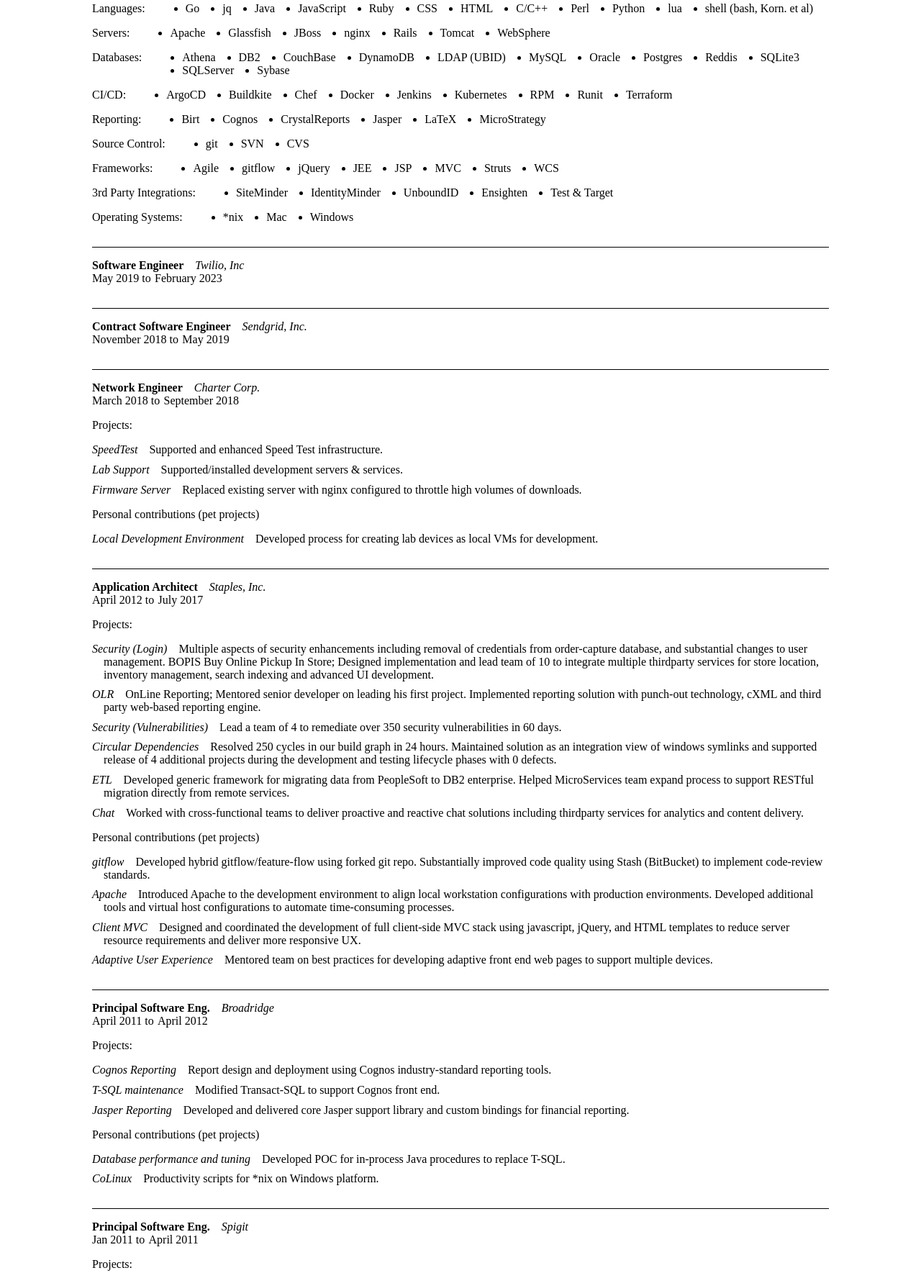
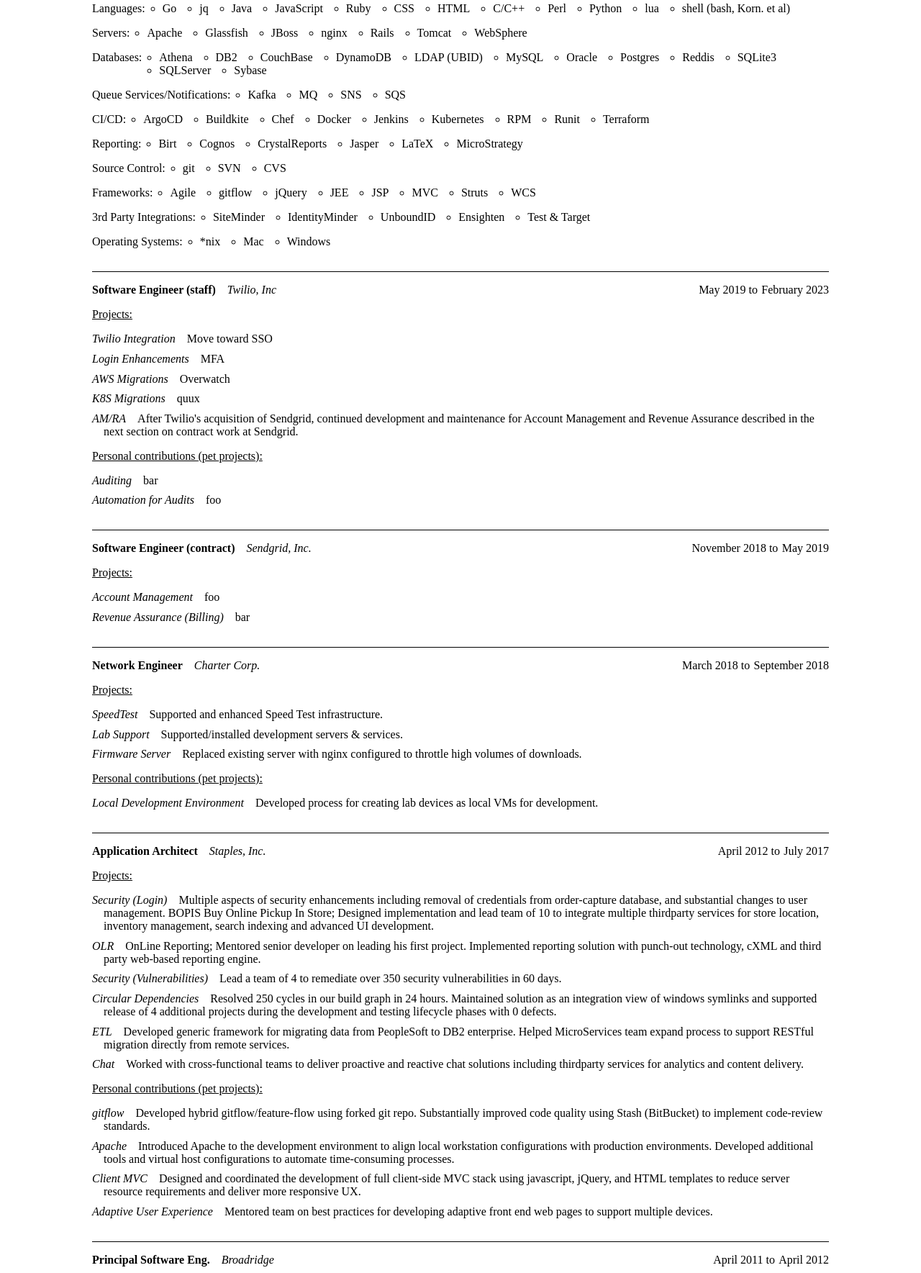
Before and after one commit to jsmit257/cv, a plain HTML site: page index.html in a window 1280 px wide. Shown: the part 299-2068 px from the top of the page at 72% size. Drawn offline with Linux system fonts and the light colour scheme.

Commit message:
cleaner organization, changed name for pages

```diff
--- a/dsmith.html
+++ b/index.html
@@ -26,6 +26,8 @@
       margin-right: auto;
     }
 
+    body>.header>.intro {}
+
     .qualifications {}
 
     .qualifications>div {
@@ -35,6 +37,8 @@
 
     .qualifications>div>ul {
       margin-top: 0;
+      list-style-type: circle;
+      padding-inline-start: .5em;
     }
 
     .qualifications>div>ul>li {
@@ -48,6 +52,7 @@
 
     .history>.section>.header {
       display: inline-block;
+      width: 100%;
     }
 
     .history>.section>.header>.title {
@@ -61,7 +66,9 @@
       float: left;
     }
 
-    .history>.section>.header>.daterange {}
+    .history>.section>.header>.daterange {
+      float: right;
+    }
 
     .history>.section>.header>.daterange>.begin {
       float: left;
@@ -80,12 +87,14 @@
       margin-top: 1em;
     }
 
-    .history>.section>.detail>.projects:before {
-      content: "Projects: "
+    .history>.section>.projects:before {
+      content: "Projects:";
+      text-decoration: underline;
     }
 
-    .history>.section>.detail>.pets:before {
-      content: "Personal contributions (pet projects)"
+    .history>.section>.pets:before {
+      content: "Personal contributions (pet projects):";
+      text-decoration: underline;
     }
 
     .history>.section>.detail>dl>dt {
@@ -112,7 +121,7 @@
       <a href="https://github.com/jsmit257/userservice">github</a><br />
       <a href="https://www.linkedin.com/in/jsmith0257">linkedin</a><br />
     </div>
-    <div class="detail section">
+    <div class="intro section">
       Full-stack developer with over 20 years professional experience. Database design and performance
       analysis with expertise in SQL92 compliant products. Proficient in Object Relational paradigms. Expert in
       Object Oriented and procedural languages, with and without strong typing and/or functional aspects.
@@ -170,6 +179,15 @@
       </ul>
     </div>
     <div>
+      Queue Services/Notifications:
+      <ul>
+        <li>Kafka</li>
+        <li>MQ</li>
+        <li>SNS</li>
+        <li>SQS</li>
+      </ul>
+    </div>
+    <div>
       CI/CD:
       <ul>
         <li>ArgoCD</li>
@@ -216,7 +234,7 @@
       </ul>
     </div>
     <div>
-      3rd Party Integrations:
+      3rd&nbsp;Party&nbsp;Integrations:
       <ul>
         <li>SiteMinder</li>
         <li>IdentityMinder</li>
@@ -235,10 +253,10 @@
     </div>
   </div>
   <div class="history">
-    <div class="section">
+    <div class="section twilio">
       <div class="header">
         <div class="title">
-          Software Engineer
+          Software Engineer (staff)
         </div>
         <div class="company">
           Twilio, Inc
@@ -252,13 +270,36 @@
           </div>
         </div>
       </div>
-      <div class="detail">
+      <div class="detail projects">
+        <dl>
+          <dt>Twilio Integration</dt>
+          <dd>Move toward SSO</dd>
+          <dt>Login Enhancements</dt>
+          <dd>MFA</dd>
+          <dt>AWS Migrations</dt>
+          <dd>Overwatch</dd>
+          <dt>K8S Migrations</dt>
+          <dd>quux</dd>
+          <dt>AM/RA</dt>
+          <dd>
+            After Twilio's acquisition of Sendgrid, continued development and maintenance for Account
+            Management and Revenue Assurance described in the next section on contract work at Sendgrid.
+          </dd>
+        </dl>
+      </div>
+      <div class="detail pets">
+        <dl>
+          <dt>Auditing</dt>
+          <dd>bar</dd>
+          <dt>Automation for Audits</dt>
+          <dd>foo</dd>
+        </dl>
       </div>
     </div>
-    <div class="section">
+    <div class="section sendgrid">
       <div class="header">
         <div class="title">
-          Contract Software Engineer
+          Software Engineer (contract)
         </div>
         <div class="company">
           Sendgrid, Inc.
@@ -272,10 +313,16 @@
           </div>
         </div>
       </div>
-      <div class="detail">
+      <div class="detail projects">
+        <dl>
+          <dt>Account Management</dt>
+          <dd>foo</dd>
+          <dt>Revenue Assurance (Billing)</dt>
+          <dd>bar</dd>
+        </dl>
       </div>
     </div>
-    <div class="section">
+    <div class="section charter">
       <div class="header">
         <div class="title">
           Network Engineer
@@ -291,8 +338,7 @@
           </div>
         </div>
       </div>
-      <div class="detail">
-        <div class="projects"></div>
+      <div class="detail projects">
         <dl>
           <dt>SpeedTest</dt>
           <dd>Supported and enhanced Speed Test infrastructure.</dd>
@@ -301,14 +347,15 @@
           <dt>Firmware Server</dt>
           <dd>Replaced existing server with nginx configured to throttle high volumes of downloads.</dd>
         </dl>
-        <div class="pets"></div>
+      </div>
+      <div class="detail pets">
         <dl>
           <dt>Local Development Environment</dt>
           <dd>Developed process for creating lab devices as local VMs for development.</dd>
         </dl>
       </div>
     </div>
-    <div class="section">
+    <div class="section staples">
       <div class="header">
         <div class="title">
           Application Architect
@@ -325,8 +372,7 @@
           </div>
         </div>
       </div>
-      <div class="detail">
-        <div class="projects"></div>
+      <div class="detail projects">
         <dl>
           <dt>Security (Login)</dt>
           <dd>
@@ -364,7 +410,8 @@
             services for analytics and content delivery.
           </dd>
         </dl>
-        <div class="pets"></div>
+      </div>
+      <div class="detail pets">
         <dl>
           <dt>gitflow</dt>
           <dd>
@@ -390,7 +437,7 @@
         </dl>
       </div>
     </div>
-    <div class="section">
+    <div class="section broadridge">
       <div class="header">
         <div class="title">
           Principal Software Eng.
@@ -407,8 +454,8 @@
           </div>
         </div>
       </div>
-      <div class="detail">
-        <div class="projects"></div>
+      <div class="detail projects">
+        <div class=""></div>
         <dl>
           <dt>Cognos Reporting</dt>
           <dd>Report design and deployment using Cognos industry-standard reporting tools.</dd>
@@ -417,7 +464,8 @@
           <dt>Jasper Reporting</dt>
           <dd>Developed and delivered core Jasper support library and custom bindings for financial reporting.</dd>
         </dl>
-        <div class="pets"></div>
+      </div>
+      <div class="pets">
         <dl>
           <dt>Database performance and tuning</dt>
           <dd>Developed POC for in-process Java procedures to replace T-SQL.</dd>
@@ -426,7 +474,7 @@
         </dl>
       </div>
     </div>
-    <div class="section">
+    <div class="section spigit">
       <div class="header">
         <div class="title">
           Principal Software Eng.
@@ -443,8 +491,7 @@
           </div>
         </div>
       </div>
-      <div class="detail">
-        <div class="projects"></div>
+      <div class="detail projects">
         <dl>
           <dt>BlaB! Chatroom implementation</dt>
           <dd>
@@ -454,7 +501,7 @@
           </dd>
       </div>
     </div>
-    <div class="section">
+    <div class="section innoprise">
       <div class="header">
         <div class="title">
           Principal Software Eng.
@@ -471,8 +518,7 @@
           </div>
         </div>
       </div>
-      <div class="detail">
-        <div class="projects"></div>
+      <div class="detail projects">
         <dl>
           <dt>Payroll</dt>
           <dd>
@@ -486,7 +532,7 @@
         </dl>
       </div>
     </div>
-    <div class="section">
+    <div class="section envysion">
       <div class="header">
         <div class="title">
           Principal Software Eng.
@@ -503,8 +549,7 @@
           </div>
         </div>
       </div>
-      <div class="detail">
-        <div class="projects"></div>
+      <div class="detail projects">
         <dl>
           <dt>POS/Security integration</dt>
           <dd>
@@ -514,7 +559,7 @@
         </dl>
       </div>
     </div>
-    <div class="section">
+    <div class="section swat">
       <div class="header">
         <div class="title">
           Principal Software Eng.
@@ -531,8 +576,7 @@
           </div>
         </div>
       </div>
-      <div class="detail">
-        <div class="projects"></div>
+      <div class="detail projects">
         <dl>
           <dt>Physical Security UI</dt>
           <dd>
@@ -547,7 +591,7 @@
           </dd>
       </div>
     </div>
-    <div class="section">
+    <div class="section dcc">
       <div class="header">
         <div class="title">
           Senior Developer
@@ -564,8 +608,7 @@
           </div>
         </div>
       </div>
-      <div class="detail">
-        <div class="projects"></div>
+      <div class="detail projects">
         <dl>
           <dt>Document Management</dt>
           <dd>
@@ -603,6 +646,7 @@
 
       </div>
     </div>
+  </div>
   <div class="education section">
     Education Metro State College Denver 2003-2005 Computer Science: continuing Education on Bachelors of
     Science with a focus on programming.
```
Lines whose indentation alone changed are shown as unchanged.
